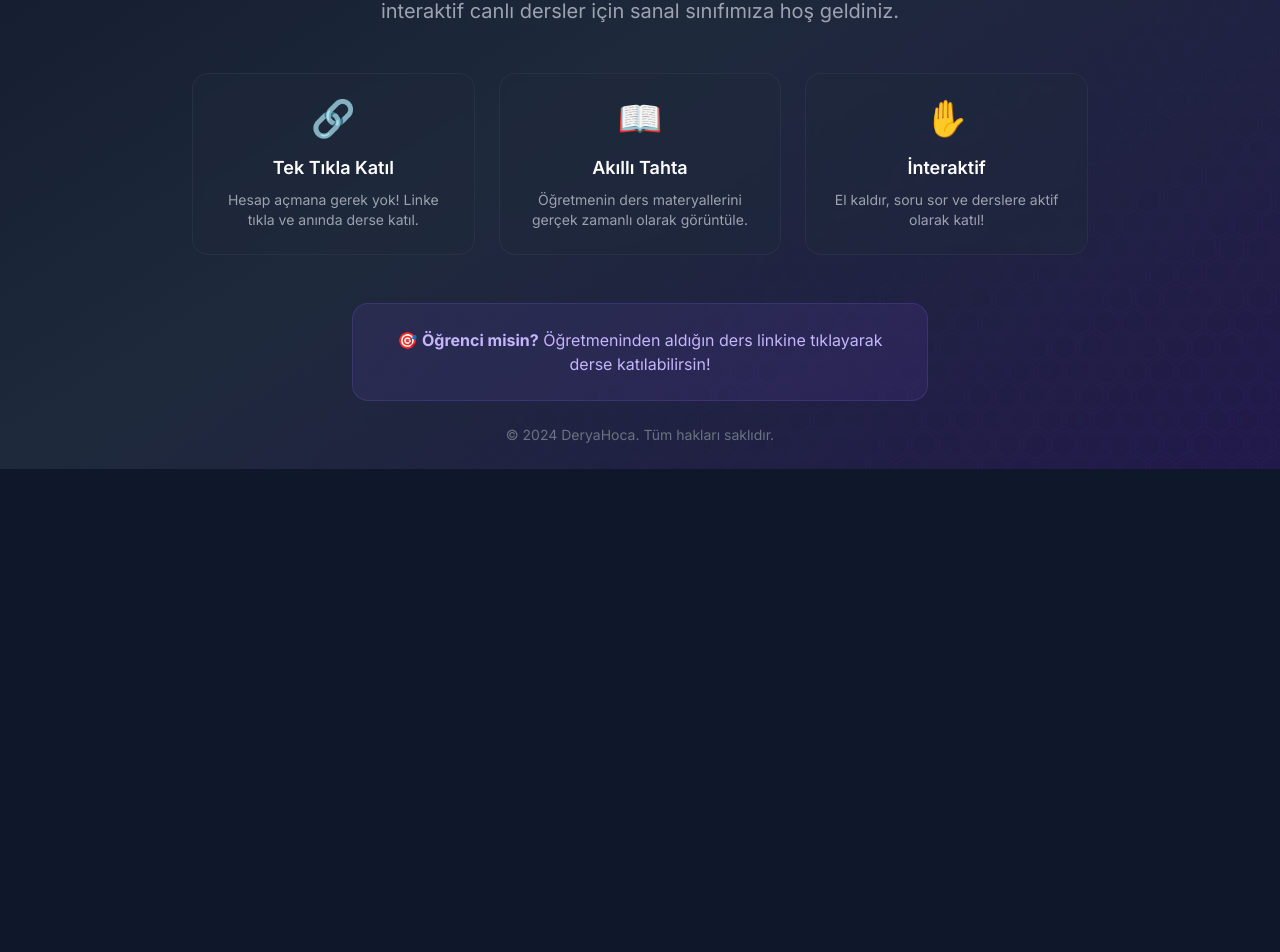
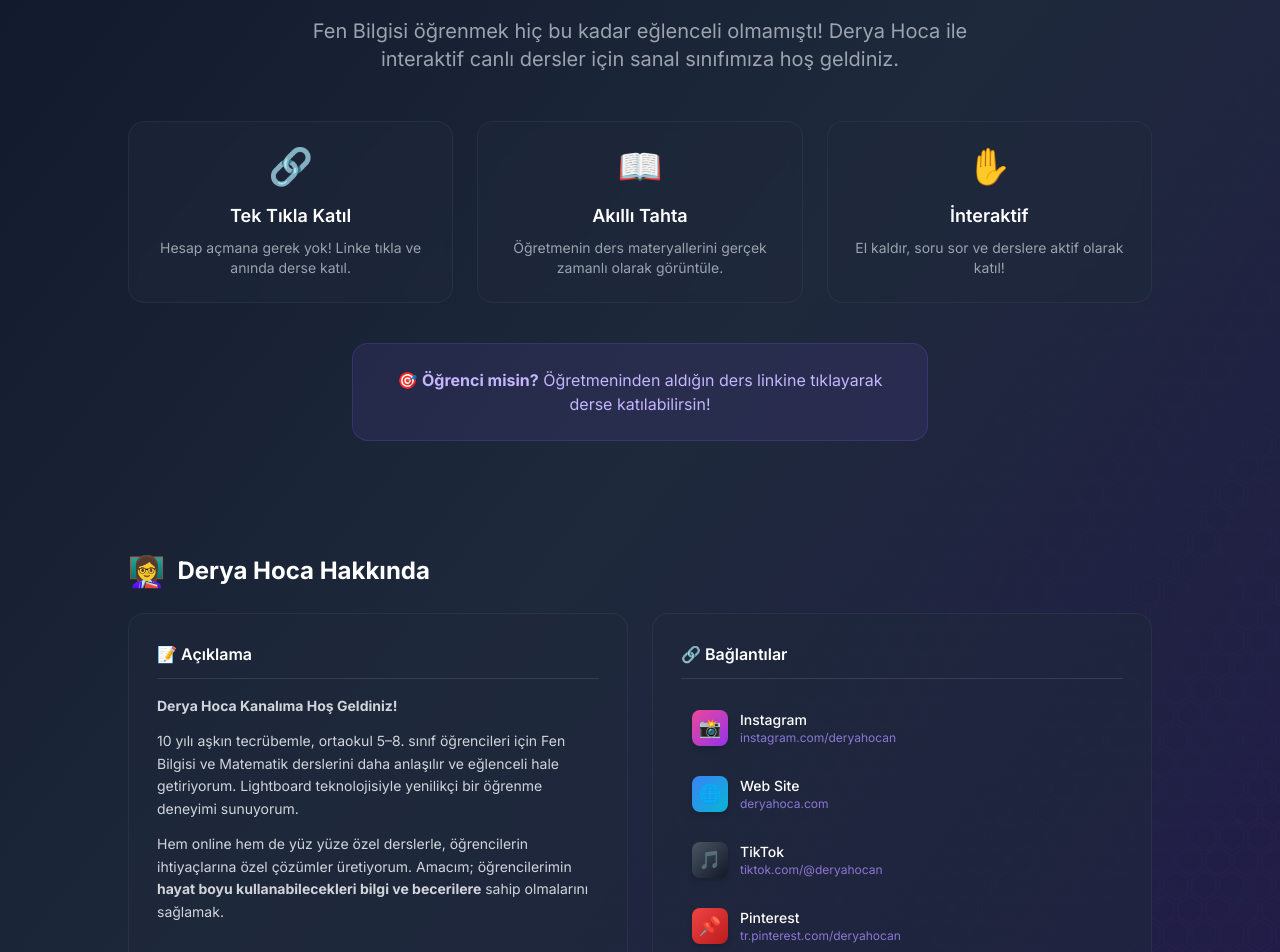
Before and after one commit to hakanaydin06/DigiDerya, a Next.js app in the folder deryahoca-live/: page / in a window 1280 px wide. Shown: the part 339-1291 px from the top of the page. Before the commit the page ends 808 px from the top, so only its background shows below. Built offline with nearby package versions, Linux system fonts and the light colour scheme.

Commit message:
Fix: zoom page reset, camera stream addTrack, dashboard alignment, homepage profile+social section

```diff
--- a/deryahoca-live/src/app/page.tsx
+++ b/deryahoca-live/src/app/page.tsx
@@ -2,6 +2,16 @@
 
 import { motion } from 'framer-motion';
 import Link from 'next/link';
+
+const SOCIAL_LINKS = [
+    { icon: '📸', name: 'Instagram', label: 'instagram.com/deryahocan', url: 'https://instagram.com/deryahocan', color: 'from-pink-500 to-purple-600' },
+    { icon: '🌐', name: 'Web Site', label: 'deryahoca.com', url: 'https://deryahoca.com', color: 'from-blue-500 to-cyan-500' },
+    { icon: '🎵', name: 'TikTok', label: 'tiktok.com/@deryahocan', url: 'https://tiktok.com/@deryahocan', color: 'from-gray-600 to-gray-900' },
+    { icon: '📌', name: 'Pinterest', label: 'tr.pinterest.com/deryahocan', url: 'https://tr.pinterest.com/deryahocan', color: 'from-red-500 to-red-700' },
+    { icon: '📘', name: 'FaceBook', label: 'facebook.com/deryahocan', url: 'https://facebook.com/deryahocan', color: 'from-blue-600 to-blue-800' },
+    { icon: '𝕏', name: 'X (Twitter)', label: 'x.com/DeryaHocan', url: 'https://x.com/DeryaHocan', color: 'from-gray-700 to-black' },
+    { icon: '🎧', name: 'Spotify', label: 'Derya Hoca Podcast', url: 'https://open.spotify.com/show/10SkPih3GigX3Lqi6ZQkMu?si=c04f899b4f0b4c8a', color: 'from-green-500 to-emerald-700' },
+];
 
 export default function HomePage() {
     return (
@@ -26,14 +36,15 @@ export default function HomePage() {
             </header>
 
             {/* Main content */}
-            <main className="flex-1 flex items-center justify-center px-4">
-                <div className="max-w-4xl mx-auto text-center">
+            <main className="flex-1 px-4 pb-12">
+                <div className="max-w-5xl mx-auto">
+                    {/* Hero */}
                     <motion.div
                         initial={{ opacity: 0, y: 20 }}
                         animate={{ opacity: 1, y: 0 }}
                         transition={{ duration: 0.6 }}
+                        className="text-center py-12"
                     >
-                        {/* Hero icon */}
                         <motion.div
                             initial={{ scale: 0 }}
                             animate={{ scale: 1 }}
@@ -45,58 +56,35 @@ export default function HomePage() {
                             </div>
                         </motion.div>
 
-                        {/* Title */}
                         <h1 className="text-4xl md:text-6xl font-bold mb-6">
                             <span className="gradient-text">DeryaHoca</span>{' '}
                             <span className="text-white">Canlı Ders</span>
                         </h1>
 
-                        {/* Subtitle */}
                         <p className="text-xl text-gray-400 mb-12 max-w-2xl mx-auto">
                             Fen Bilgisi öğrenmek hiç bu kadar eğlenceli olmamıştı!
                             Derya Hoca ile interaktif canlı dersler için sanal sınıfımıza hoş geldiniz.
                         </p>
 
                         {/* Features */}
-                        <div className="grid grid-cols-1 md:grid-cols-3 gap-6 mb-12">
-                            <motion.div
-                                initial={{ opacity: 0, y: 20 }}
-                                animate={{ opacity: 1, y: 0 }}
-                                transition={{ delay: 0.3 }}
-                                className="p-6 bg-dark-300/50 rounded-2xl backdrop-blur-sm border border-white/5"
-                            >
-                                <div className="text-4xl mb-4">🔗</div>
-                                <h3 className="text-lg font-semibold text-white mb-2">Tek Tıkla Katıl</h3>
-                                <p className="text-gray-400 text-sm">
-                                    Hesap açmana gerek yok! Linke tıkla ve anında derse katıl.
-                                </p>
-                            </motion.div>
-
-                            <motion.div
-                                initial={{ opacity: 0, y: 20 }}
-                                animate={{ opacity: 1, y: 0 }}
-                                transition={{ delay: 0.4 }}
-                                className="p-6 bg-dark-300/50 rounded-2xl backdrop-blur-sm border border-white/5"
-                            >
-                                <div className="text-4xl mb-4">📖</div>
-                                <h3 className="text-lg font-semibold text-white mb-2">Akıllı Tahta</h3>
-                                <p className="text-gray-400 text-sm">
-                                    Öğretmenin ders materyallerini gerçek zamanlı olarak görüntüle.
-                                </p>
-                            </motion.div>
-
-                            <motion.div
-                                initial={{ opacity: 0, y: 20 }}
-                                animate={{ opacity: 1, y: 0 }}
-                                transition={{ delay: 0.5 }}
-                                className="p-6 bg-dark-300/50 rounded-2xl backdrop-blur-sm border border-white/5"
-                            >
-                                <div className="text-4xl mb-4">✋</div>
-                                <h3 className="text-lg font-semibold text-white mb-2">İnteraktif</h3>
-                                <p className="text-gray-400 text-sm">
-                                    El kaldır, soru sor ve derslere aktif olarak katıl!
-                                </p>
-                            </motion.div>
+                        <div className="grid grid-cols-1 md:grid-cols-3 gap-6 mb-10">
+                            {[
+                                { icon: '🔗', title: 'Tek Tıkla Katıl', desc: 'Hesap açmana gerek yok! Linke tıkla ve anında derse katıl.' },
+                                { icon: '📖', title: 'Akıllı Tahta', desc: 'Öğretmenin ders materyallerini gerçek zamanlı olarak görüntüle.' },
+                                { icon: '✋', title: 'İnteraktif', desc: 'El kaldır, soru sor ve derslere aktif olarak katıl!' },
+                            ].map((f, i) => (
+                                <motion.div
+                                    key={i}
+                                    initial={{ opacity: 0, y: 20 }}
+                                    animate={{ opacity: 1, y: 0 }}
+                                    transition={{ delay: 0.3 + i * 0.1 }}
+                                    className="p-6 bg-dark-300/50 rounded-2xl backdrop-blur-sm border border-white/5 hover:border-primary-500/30 transition-all"
+                                >
+                                    <div className="text-4xl mb-4">{f.icon}</div>
+                                    <h3 className="text-lg font-semibold text-white mb-2">{f.title}</h3>
+                                    <p className="text-gray-400 text-sm">{f.desc}</p>
+                                </motion.div>
+                            ))}
                         </div>
 
                         {/* Info box */}
@@ -104,12 +92,67 @@ export default function HomePage() {
                             initial={{ opacity: 0 }}
                             animate={{ opacity: 1 }}
                             transition={{ delay: 0.6 }}
-                            className="p-6 bg-primary-500/10 rounded-2xl border border-primary-500/20 max-w-xl mx-auto"
+                            className="p-6 bg-primary-500/10 rounded-2xl border border-primary-500/20 max-w-xl mx-auto mb-16"
                         >
                             <p className="text-primary-300">
                                 🎯 <strong>Öğrenci misin?</strong> Öğretmeninden aldığın ders linkine tıklayarak derse katılabilirsin!
                             </p>
                         </motion.div>
+                    </motion.div>
+
+                    {/* Teacher Profile Section */}
+                    <motion.div
+                        initial={{ opacity: 0, y: 30 }}
+                        animate={{ opacity: 1, y: 0 }}
+                        transition={{ delay: 0.7 }}
+                    >
+                        <h2 className="text-2xl font-bold text-white mb-6 flex items-center gap-3">
+                            <span className="text-3xl">👩‍🏫</span> Derya Hoca Hakkında
+                        </h2>
+
+                        <div className="grid md:grid-cols-2 gap-6">
+                            {/* About */}
+                            <div className="bg-dark-300/50 rounded-2xl p-7 border border-white/5 hover:border-primary-500/20 transition-all">
+                                <h3 className="text-base font-semibold text-white mb-4 pb-3 border-b border-white/10 flex items-center gap-2">
+                                    📝 Açıklama
+                                </h3>
+                                <div className="text-gray-300 text-sm leading-relaxed space-y-3">
+                                    <p><strong>Derya Hoca Kanalıma Hoş Geldiniz!</strong></p>
+                                    <p>
+                                        10 yılı aşkın tecrübemle, ortaokul 5–8. sınıf öğrencileri için Fen Bilgisi ve Matematik derslerini daha anlaşılır ve eğlenceli hale getiriyorum. Lightboard teknolojisiyle yenilikçi bir öğrenme deneyimi sunuyorum.
+                                    </p>
+                                    <p>
+                                        Hem online hem de yüz yüze özel derslerle, öğrencilerin ihtiyaçlarına özel çözümler üretiyorum. Amacım; öğrencilerimin <strong>hayat boyu kullanabilecekleri bilgi ve becerilere</strong> sahip olmalarını sağlamak.
+                                    </p>
+                                </div>
+                            </div>
+
+                            {/* Social Links */}
+                            <div className="bg-dark-300/50 rounded-2xl p-7 border border-white/5 hover:border-secondary-500/20 transition-all">
+                                <h3 className="text-base font-semibold text-white mb-5 pb-3 border-b border-white/10 flex items-center gap-2">
+                                    🔗 Bağlantılar
+                                </h3>
+                                <div className="grid grid-cols-1 gap-2">
+                                    {SOCIAL_LINKS.map((link, idx) => (
+                                        <a
+                                            key={idx}
+                                            href={link.url}
+                                            target="_blank"
+                                            rel="noopener noreferrer"
+                                            className="group flex items-center gap-3 p-2.5 rounded-xl hover:bg-white/5 border border-transparent hover:border-white/10 transition-all"
+                                        >
+                                            <div className={`w-9 h-9 rounded-lg flex items-center justify-center text-lg bg-gradient-to-br ${link.color} shadow-md group-hover:scale-110 transition-transform flex-shrink-0`}>
+                                                {link.icon}
+                                            </div>
+                                            <div className="min-w-0">
+                                                <h4 className="text-white font-medium text-sm group-hover:text-primary-300 transition-colors">{link.name}</h4>
+                                                <p className="text-primary-400/80 group-hover:text-primary-300 text-xs truncate">{link.label}</p>
+                                            </div>
+                                        </a>
+                                    ))}
+                                </div>
+                            </div>
+                        </div>
                     </motion.div>
                 </div>
             </main>
```
Also changed, not shown: deryahoca-live/src/app/teacher/dashboard/page.tsx (+5 -9 lines), deryahoca-live/src/components/Room/PDFViewer.tsx (+23 -2 lines), deryahoca-live/src/hooks/useWebRTC.ts (+12 -7 lines).
